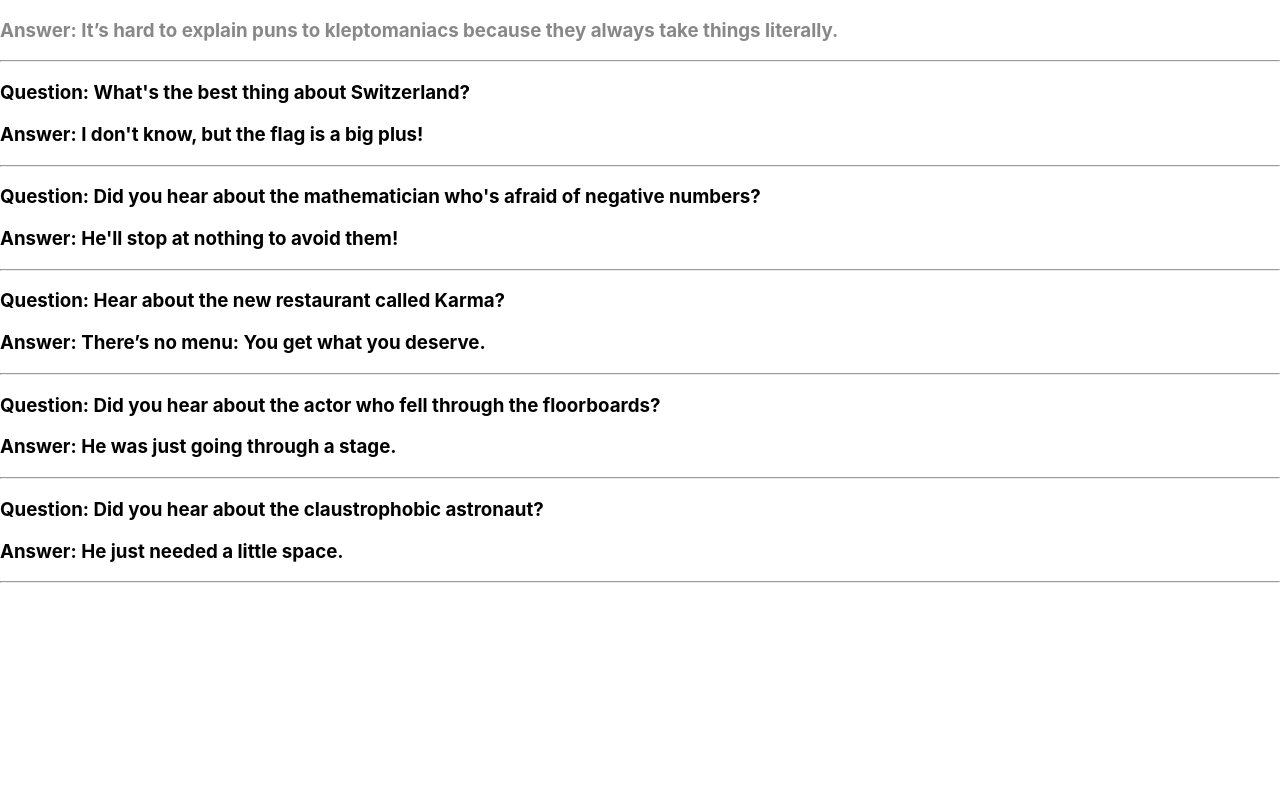
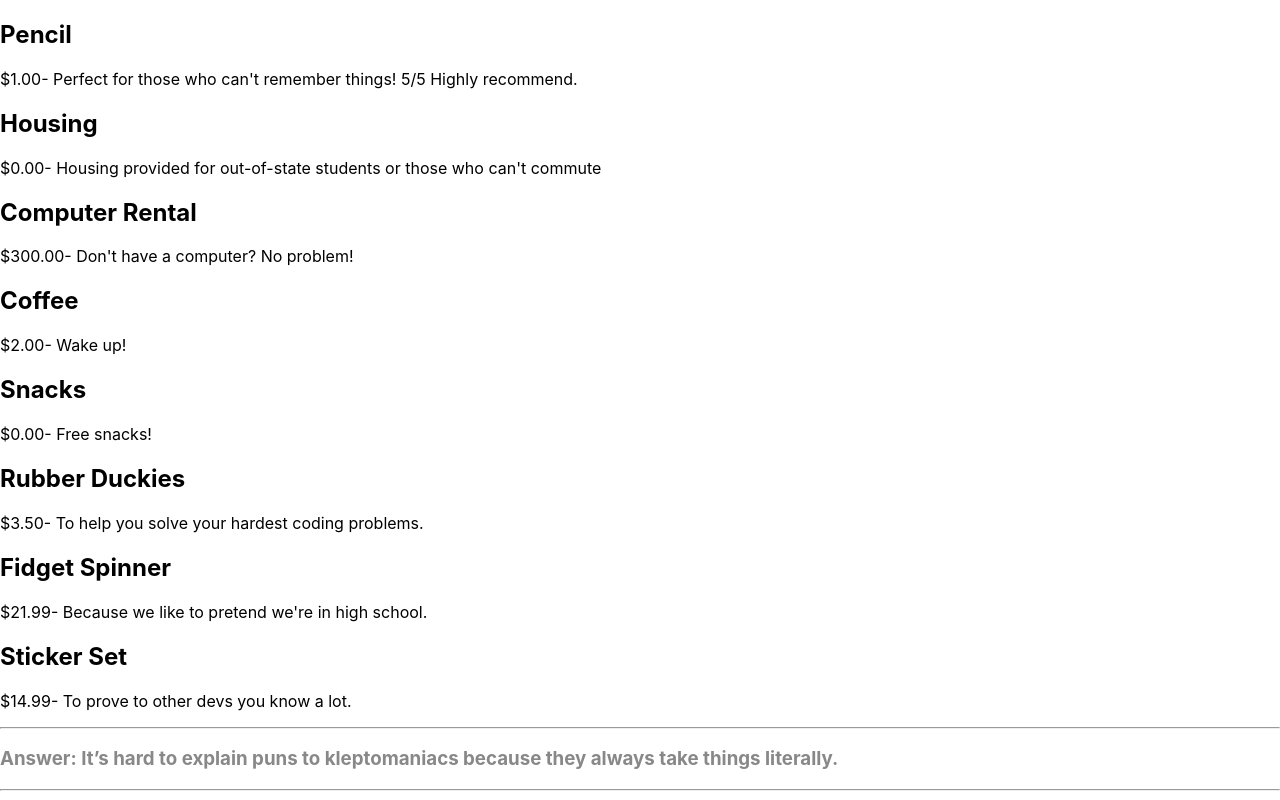
Before and after one commit to JK117/React-Todo, a React (Create React App) app: page / in a window 1280 px wide. Shown: the top 800 px of the page. Built offline with nearby package versions, Linux system fonts and the light colour scheme.

Commit message:
Test Product component

```diff
--- a/src/App.js
+++ b/src/App.js
@@ -2,6 +2,8 @@ import './App.css'
 
 import Joke from './components/Joke'
 import jokesData from './data/jokesData'
+import Product from './components/Product'
+import productData from './data/productsData'
 
 // https://developer.mozilla.org/en-US/docs/Web/JavaScript/Reference/Global_Objects/Array/filter
 // https://developer.mozilla.org/en-US/docs/Web/JavaScript/Reference/Global_Objects/Array/map
@@ -14,8 +16,11 @@ import jokesData from './data/jokesData'
 
 function App() {
     const jokesComponents = jokesData.map(joke => <Joke key={joke.id} question={joke.question} answer={joke.punchLine} />)
+    const productComponents = productData.map(item => <Product key={item.id} product={item} />)
     return (
         <div>
+            {productComponents}
+            <hr/>
             {jokesComponents}
         </div>
     )
--- /dev/null
+++ b/src/components/Product.js
@@ -0,0 +1,13 @@
+import React from "react"
+
+function Product(props) {
+    return (
+        <div>
+            <h2>{props.product.name}</h2>
+            <p>{props.product.price.toLocaleString("en-US", { style: "currency", currency: "USD"})}
+            - {props.product.description}</p>
+        </div>
+    )
+}
+
+export default Product
--- /dev/null
+++ b/src/data/productsData.js
@@ -0,0 +1,52 @@
+const products = [
+    {
+        id: "1",
+        name: "Pencil",
+        price: 1,
+        description: "Perfect for those who can't remember things! 5/5 Highly recommend."
+    },
+    {
+        id: "2",
+        name: "Housing",
+        price: 0,
+        description: "Housing provided for out-of-state students or those who can't commute"
+    },
+    {
+        id: "3",
+        name: "Computer Rental",
+        price: 300,
+        description: "Don't have a computer? No problem!"
+    },
+    {
+        id: "4",
+        name: "Coffee",
+        price: 2,
+        description: "Wake up!"
+    },
+    {
+        id: "5",
+        name: "Snacks",
+        price: 0,
+        description: "Free snacks!"
+    },
+    {
+        id: "6",
+        name: "Rubber Duckies",
+        price: 3.50,
+        description: "To help you solve your hardest coding problems."
+    },
+    {
+        id: "7",
+        name: "Fidget Spinner",
+        price: 21.99,
+        description: "Because we like to pretend we're in high school."
+    },
+    {
+        id: "8",
+        name: "Sticker Set",
+        price: 14.99,
+        description: "To prove to other devs you know a lot."
+    }
+]
+
+export default products
```
